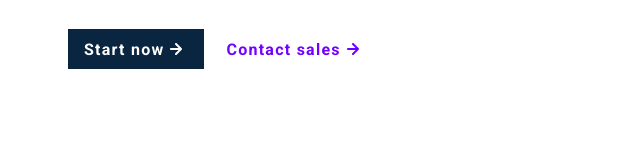
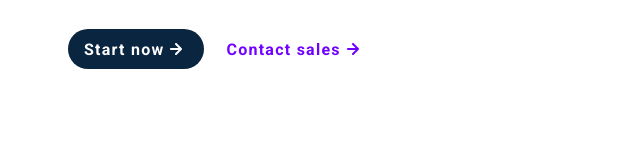
Before and after one commit to VijayAbba/swipe-project, a plain HTML site: page index.html in a window 1280 px wide. Shown: the part 652-800 px from the top of the page, 0-640 px from the left. Drawn offline with Linux system fonts and the light colour scheme; a script that the page names is missing; a web font is replaced by a local one.

Commit message:
border-radius value change in root

```diff
--- a/index.css
+++ b/index.css
@@ -37,7 +37,7 @@
   --bg-white: #fff;
   --bg-light: #f7f9fc;
 
-  --standard-border-radius: var(--standard-border-radius);
+  --standard-border-radius: 20px;
   --standard-box-shadow: 0px 2px 40px rgba(0, 0, 0, 0.15);
   --primary-gradient: linear-gradient(
     101.33deg,
```
